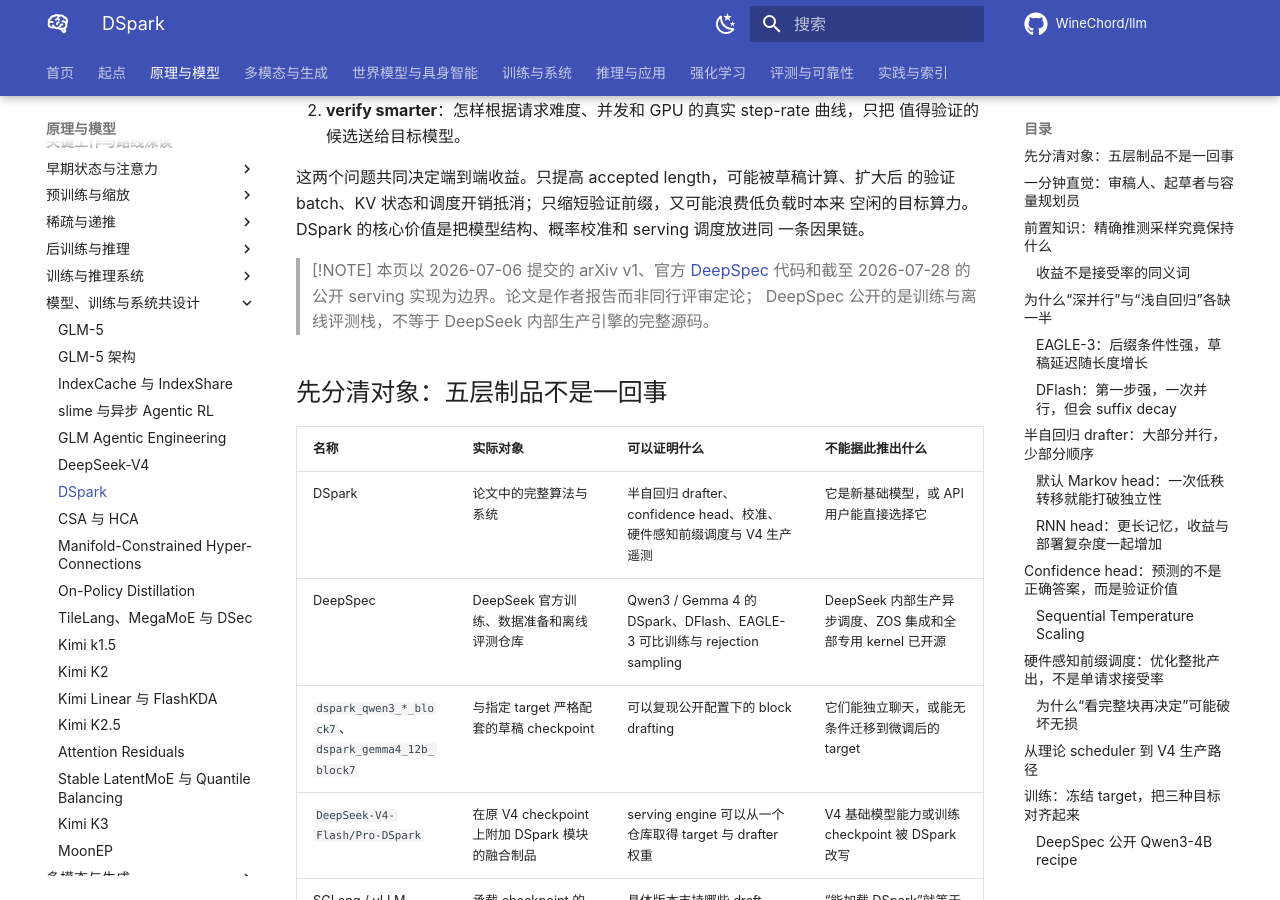
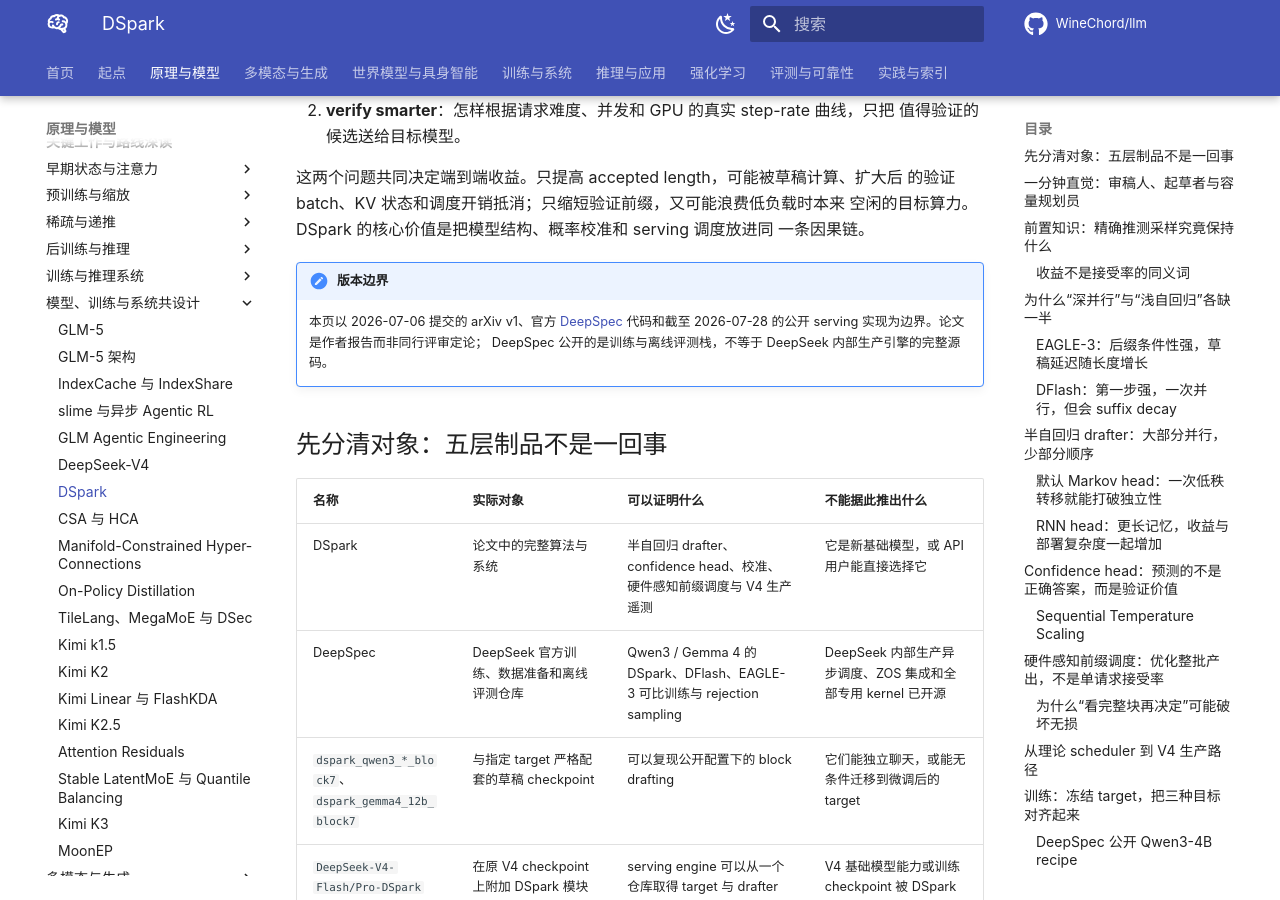
Before and after one commit to WineChord/llm, an MkDocs documentation site: the page built from docs/landscape/works/dspark.md, in a window 1280 px wide and 900 px high, scrolled down 383 px. Built offline with MkDocs 1.6.1 and Material for MkDocs 9.7.7, drawn with Linux system fonts in a browser that asks for light colours; comment, search, counter and statistics services are not loaded.

```diff
--- a/docs/landscape/works/dspark.md
+++ b/docs/landscape/works/dspark.md
@@ -17,11 +17,11 @@ DeepSeek Sparse Attention。它是一套<strong>保持目标模型采样分布
 空闲的目标算力。DSpark 的核心价值是把模型结构、概率校准和 serving 调度放进同
 一条因果链。
 
-> [!NOTE]
-> 本页以 2026-07-06 提交的 arXiv v1、官方
-> [DeepSpec](https://github.com/deepseek-ai/DeepSpec) 代码和截至
-> 2026-07-28 的公开 serving 实现为边界。论文是作者报告而非同行评审定论；
-> DeepSpec 公开的是训练与离线评测栈，不等于 DeepSeek 内部生产引擎的完整源码。
+!!! note "版本边界"
+    本页以 2026-07-06 提交的 arXiv v1、官方
+    [DeepSpec](https://github.com/deepseek-ai/DeepSpec) 代码和截至
+    2026-07-28 的公开 serving 实现为边界。论文是作者报告而非同行评审定论；
+    DeepSpec 公开的是训练与离线评测栈，不等于 DeepSeek 内部生产引擎的完整源码。
 
 ## 先分清对象：五层制品不是一回事 {#artifact-boundary}
 
```
Also changed, not shown: 1 other file.
